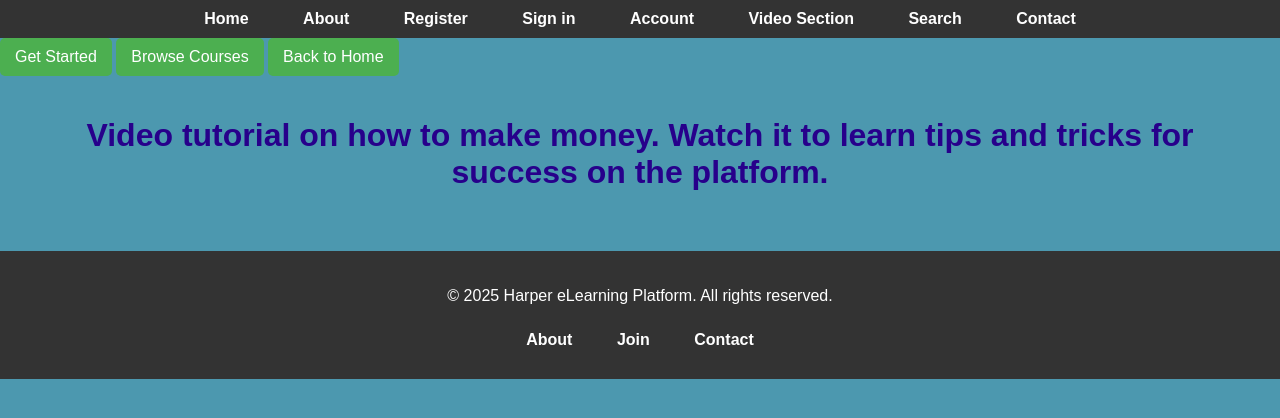
After one commit to Olu-del/xxHarper-Elearning, a Node server app: page /videos in a window 1280 px wide. The commit adds this page. Shown: the top 418 px of the page. Run offline with Node 20, Linux system fonts and the light colour scheme; data that the repository does not hold is empty.

Commit message:
Describe your changes here

```diff
--- a/routes/main.js
+++ b/routes/main.js
@@ -38,12 +38,6 @@ router.post('/contact', function(req, res) {
         // Send a response to the client
         res.send('Thank you for contacting Harper E-learning. We will get back to you within three working days.');
     });
-});
-
-
-router.get('/courses', function(req, res) {
-    // Render the courses page with appData
-    res.render('courses.ejs', appData);
 });
 
 
@@ -147,13 +141,13 @@ router.get('/signout-confirmation', function(req, res) {
  });
 
 
- router.get('/search-result', (req, res) => {
+ router.get('/search-result',function (req, res) {
      const keyword = req.query.keyword;
      const videoId = req.query.videoId;
-     const userId = req.session.userId; // Ensure userId is defined here
+     const userId = req.session.userId;
 
 
-     // Fetch all video titles for the dropdown
+     // Fetch all video titles
      req.app.locals.connection.query('SELECT id, title FROM videos', (err, videoTitles) => {
         if (err) {
             console.error('Database error:', err);
@@ -196,7 +190,7 @@ router.get('/signout-confirmation', function(req, res) {
 
 
  // Route to fetch and display videos
- router.get('/videos', (req, res) => {
+ router.get('/videos', function(req, res) {
     req.app.locals.connection.query('SELECT * FROM videos', (err, results) =>
         { if (err) { return res.status(500).send('Error fetching videos');
         } res.render('videos', { videos: results }); }); });
--- a/views/about.ejs
+++ b/views/about.ejs
@@ -17,7 +17,7 @@
         <a href="/register">Register</a>
         <a href="/login">Sign in</a>
         <a href="/account">Account</a>
-        <a href="/courses">Video Section</a>
+        <a href="/videos">Video Section</a>
         <a href="/search-result">Search</a>
         <a href="/contact">Contact</a>
     </nav>
--- a/views/account.ejs
+++ b/views/account.ejs
@@ -13,7 +13,7 @@
           <a href="/">Home</a>
           <a href="/about">About</a>
           <a href="/account">Account</a>
-          <a href="/courses">Video Section</a>
+          <a href="/videos">Video Section</a>
           <a href="/search-result">Search</a>
           <a href="/contact">Contact</a>
         </nav>
--- a/views/contact.ejs
+++ b/views/contact.ejs
@@ -17,7 +17,7 @@
         <a href="/register">Register</a>
         <a href="/login">Sign in</a>
         <a href="/account">Account</a>
-        <a href="/courses">Video Section</a>
+        <a href="/videos">Video Section</a>
         <a href="/search-result">Search</a>
         <a href="/contact">Contact</a>
     </nav>
--- a/views/index.ejs
+++ b/views/index.ejs
@@ -17,7 +17,7 @@
         <a href="/register">Register</a>
         <a href="/login">Sign In</a>
         <a href="/account">Account</a>
-        <a href="/courses">Video Section</a>
+        <a href="/videos">Video Section</a>
         <a href="/search-result">Search</a>
         <a href="/contact">Contact</a>
     </nav>
--- a/views/login.ejs
+++ b/views/login.ejs
@@ -16,7 +16,7 @@
         <a href="/about">About</a>
         <a href="/register">Register</a>
         <a href="/account">Account</a>
-        <a href="/courses">Video Section</a>
+        <a href="/videos">Video Section</a>
         <a href="/search-result">Search</a>
         <a href="/contact">Contact</a>
     </nav>
--- a/views/register.ejs
+++ b/views/register.ejs
@@ -16,7 +16,7 @@
         <a href="/about">About</a>
         <a href="/login">Sign in</a>
         <a href="/account">Account</a>
-        <a href="/courses">Video Section</a>
+        <a href="/videos">Video Section</a>
         <a href="/search-result">Search</a>
         <a href="/contact">Contact</a>
     </nav>
--- a/views/search-result.ejs
+++ b/views/search-result.ejs
@@ -16,7 +16,7 @@
         <a href="/register">Register</a>
         <a href="/login">Sign in</a>
         <a href="/account">Account</a>
-        <a href="/courses">Video Section</a>
+        <a href="/videos">Video Section</a>
         <a href="/search-result">Search</a>
         <a href="/contact">Contact</a>
     </nav>
--- a/views/signout-confirmation.ejs
+++ b/views/signout-confirmation.ejs
@@ -17,7 +17,7 @@
         <a href="/register">Register</a>
         <a href="/login">Sign in</a>
         <a href="/account">Account</a>
-        <a href="/courses">Video Section</a>
+        <a href="/videos">Video Section</a>
         <a href="/search-result">Search</a>
         <a href="/contact">Contact</a>
     </nav>
--- /dev/null
+++ b/views/videos.ejs
@@ -0,0 +1,53 @@
+<!DOCTYPE html>
+<html lang="en">
+<head>
+  <meta charset="UTF-8">
+  <meta name="viewport" content="width=device-width, initial-scale=1.0">
+  <!-- The title of the webpage-->
+  <title>Videos</title>
+  <!-- Link to the external CSS stylesheet-->
+  <link rel="stylesheet" type="text/css" href="/main.css" />
+</head>
+<body>
+
+    <!-- Navigation bar with links to different sections of the website -->
+    <nav>
+      <a href="/">Home</a>
+      <a href="/about">About</a>
+      <a href="/register">Register</a>
+      <a href="/login">Sign in</a>
+      <a href="/account">Account</a>
+      <a href="/videos">Video Section</a>
+      <a href="/search-result">Search</a>
+      <a href="/contact">Contact</a>
+    </nav>
+
+    <!-- Buttons linking to different sections of the website -->
+    <a href="/register" class="btn btn-one">Get Started</a>
+    <a href="/search-result" class="btn">Browse Courses</a>
+    <a href="/" class="btn">Back to Home</a>
+
+    <!-- Buttons linking to different sections of the website -->
+    <h1>Video tutorial on how to make money. Watch it to learn tips and tricks for success on the platform.</h1>
+
+    <!-- Container for video tutorials -->
+    <div class="video-page">
+      <% videos.forEach(video => { %>
+        <video width="300" height="200" controls poster="<%= video.poster %>">
+        <source src="<%= video.video_url %>" type="video/mp4">
+        Your browser does not support the video tag.
+        </video>
+      <% }) %>
+    </div>
+
+     <!-- Footer section with copyright information and additional navigation links -->
+     <footer>
+        <p>&copy; <%= new Date().getFullYear() %> Harper eLearning Platform. All rights reserved.</p>
+        <nav>
+           <a href="/about">About</a>
+           <a href="/register">Join</a>
+           <a href="/contact">Contact</a>
+        </nav>
+      </footer>
+</body>
+</html>
```
Also changed, not shown: views/courses.ejs (deleted, +0 -45 lines).
